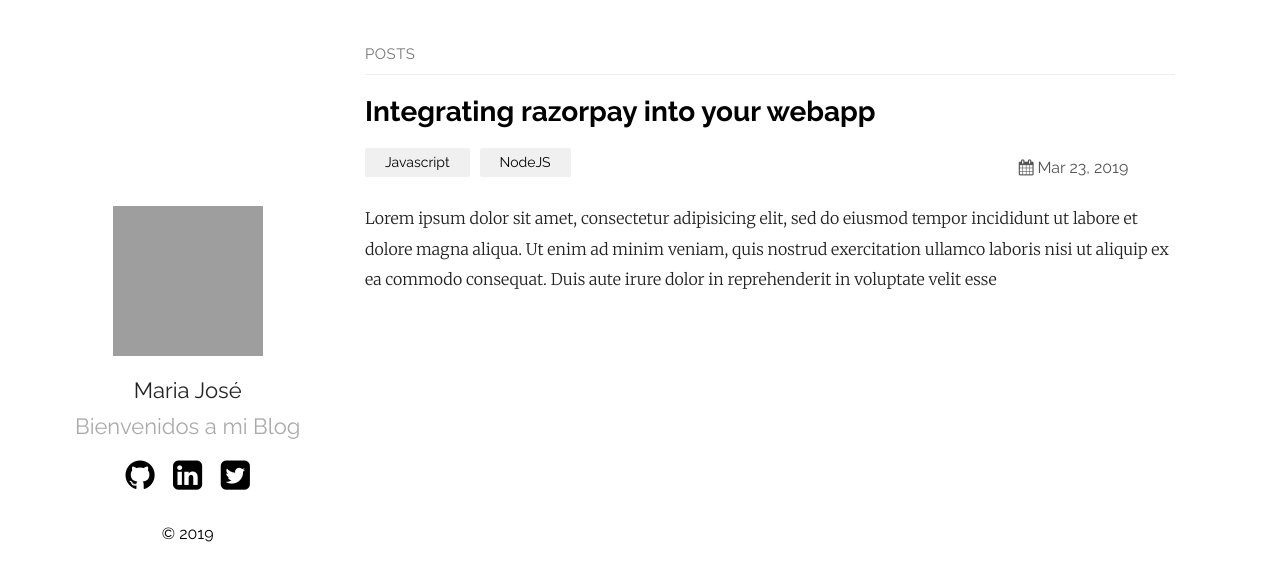
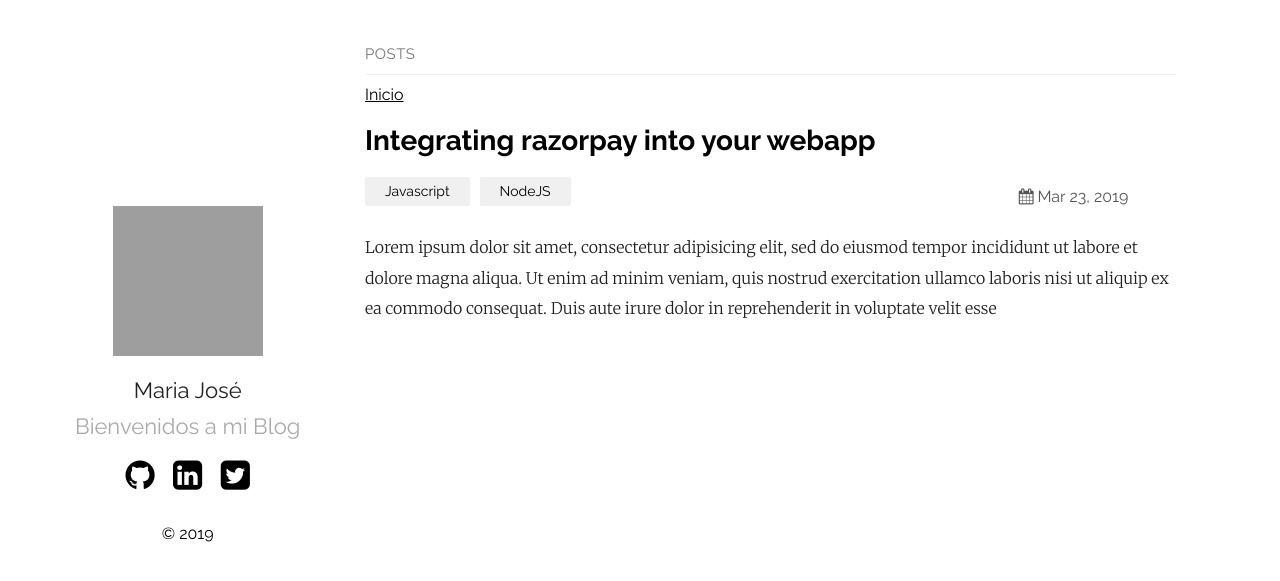
Before and after one commit to majozual104/blog, a Jekyll site: the page built from index.md, in a window 1280 px wide. Shown: the top 581 px of the page. Built offline with Jekyll 4.4.1, drawn with Linux system fonts in a browser that asks for light colours; grey boxes are pictures that could not be loaded.

Commit message:
Update home.html

```diff
--- a/_layouts/home.html
+++ b/_layouts/home.html
@@ -12,6 +12,7 @@ layout: default
 <ul class="posts">
   <li>
     <h1 id="posts-label">posts</h1>
+	  <a class="nav-link js-scroll-trigger" href="/">Inicio</a>
   </li>
 
   {%- for post in site.posts -%}
```
